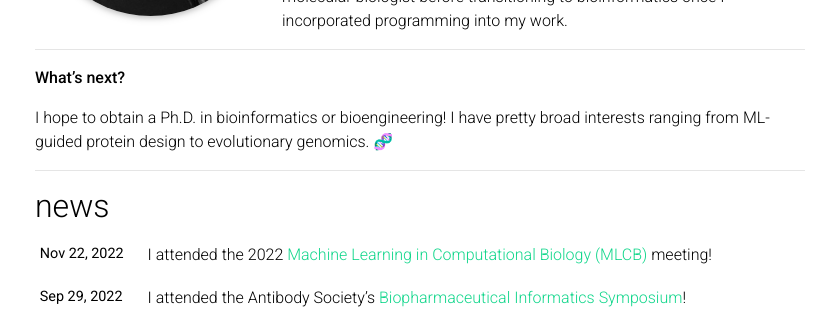
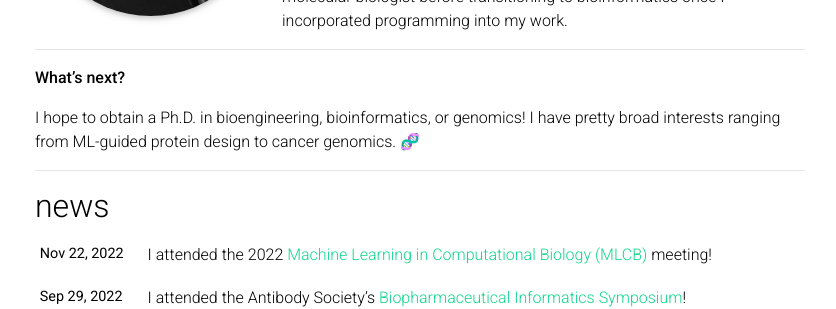
Before and after one commit to gracejacobson/gracejacobson.github.io, a Jekyll site: the page built from _pages/about.md, in a window 1280 px wide and 980 px high. Shown: the part 416-725 px from the top of the window, without its empty margins (220-1056 px from the left). Built offline with Jekyll 4.4.1, drawn with Linux system fonts in a browser that asks for light colours; full-size pictures stand in for the smaller copies a plugin makes; emoji names are drawn with the system emoji font; comment, search, counter and statistics services are not loaded; a style sheet for code colours, icons or effects is not loaded.

Commit message:
update about me

```diff
--- a/_pages/about.md
+++ b/_pages/about.md
@@ -25,6 +25,6 @@ I would say I’m *mostly* self-taught, I learned Python basics during my underg
 
 **What’s next?**
 
-I hope to obtain a Ph.D. in bioinformatics or bioengineering! I have pretty broad interests ranging from ML-guided protein design to evolutionary genomics. 🧬
+I hope to obtain a Ph.D. in bioengineering, bioinformatics, or genomics! I have pretty broad interests ranging from ML-guided protein design to cancer genomics. 🧬
 
 ***
```
